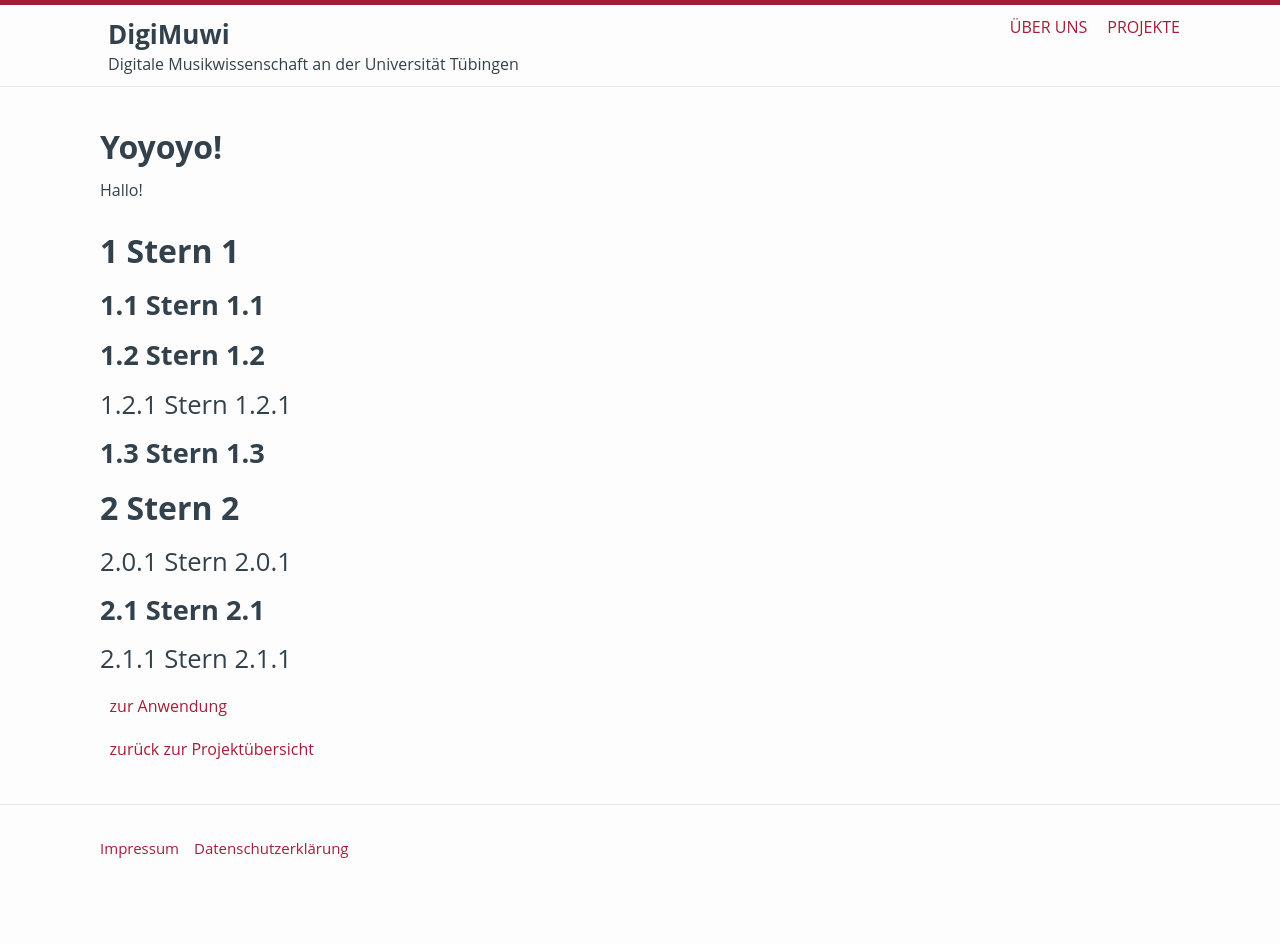
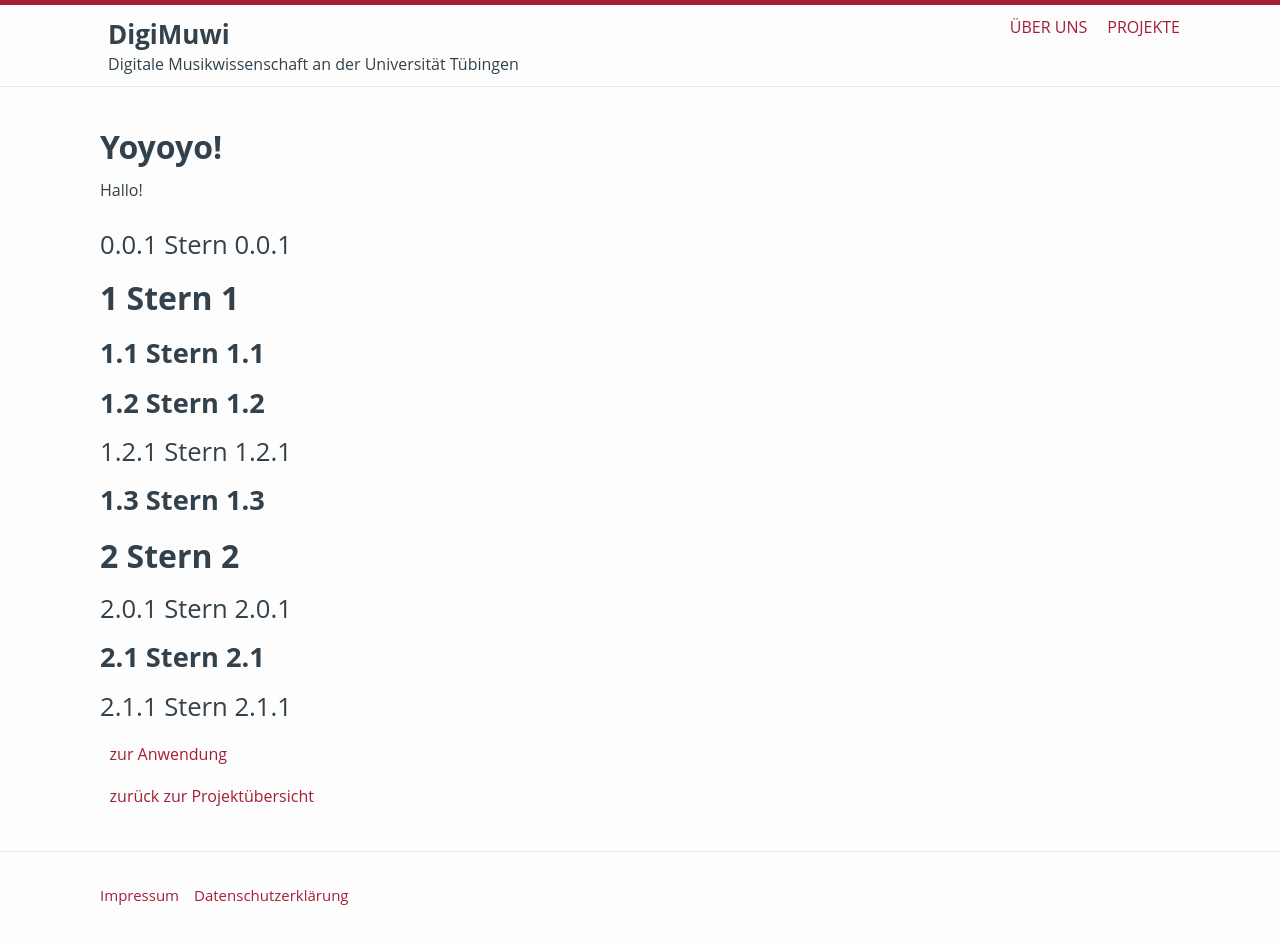
Before and after one commit to digimuwi/MWA_csl, a plain HTML site: page docs/mwa_csl_guide/mwa_csl_guide.html in a window 1280 px wide. Before the commit the page ends 907 px from the top, so only its background shows below. Drawn offline with Linux system fonts and the light colour scheme.

Commit message:
javascript .join is amazing

```diff
--- a/docs/mwa_csl_guide/auto-enumerate.js
+++ b/docs/mwa_csl_guide/auto-enumerate.js
@@ -21,7 +21,7 @@ document.addEventListener("DOMContentLoaded", () =>
                     count = 0;
             });
         }
-        return temp.map(p => p["lbl"].reduce((acc,n) => acc+(acc===""?"":".")+n.toString(),""));
+        return temp.map(p => p["lbl"].join("."));
     })();
     // fill it up
     for (let i=0; i<headings_dom.length; ++i)
--- a/docs/mwa_csl_guide/mwa_csl_guide.html
+++ b/docs/mwa_csl_guide/mwa_csl_guide.html
@@ -44,6 +44,7 @@
 <div class="wrapper">
 <h1>Yoyoyo!</h1>
 <p>Hallo!</p>
+<h3 id="stern-0.0.1">Stern 0.0.1</h3>
 <h1 id="stern-1">Stern 1</h1>
 <h2 id="stern-1.1">Stern 1.1</h2>
 <h2 id="stern-1.2">Stern 1.2</h2>
```
Also changed, not shown: 2 other files.
